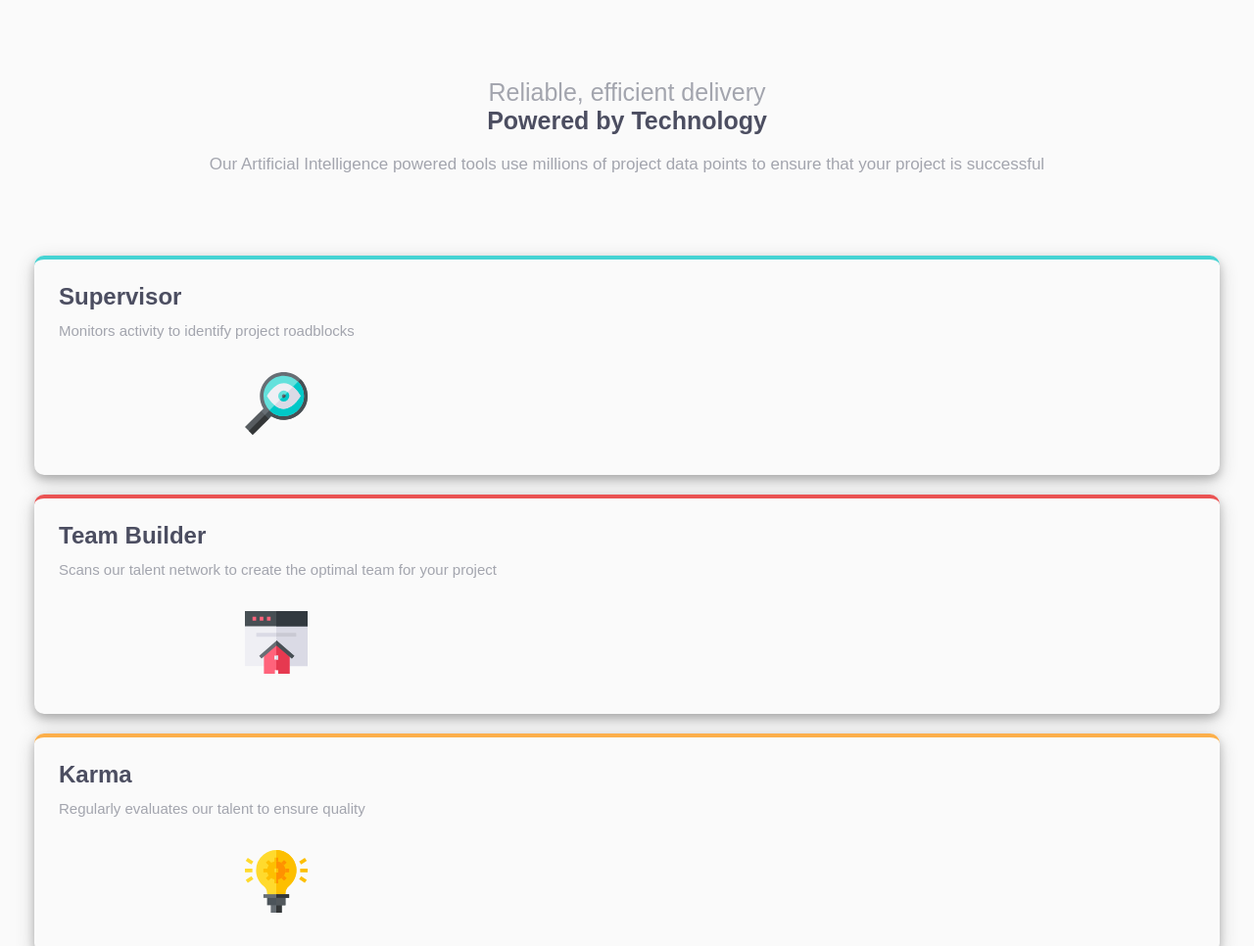
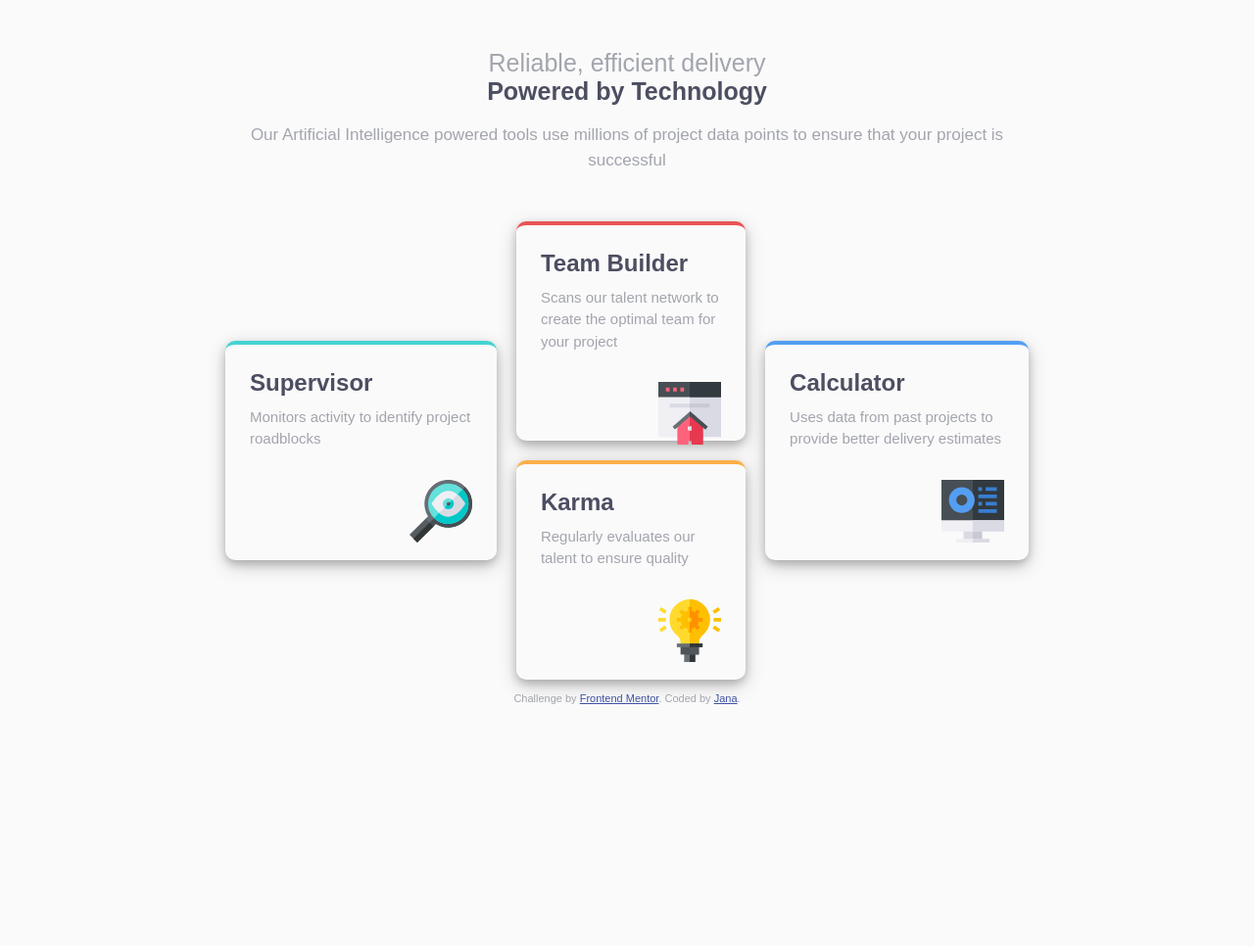
Before and after one commit to JaBoe97/four_card_feature_section, a website built with Vite: page index.html in a window 1280 px wide. Shown: the top 966 px of the page at 98% size. After the commit the page ends 800 px from the top, so only its background shows below. Built offline with nearby package versions, Linux system fonts and the light colour scheme.

Commit message:
desktop version finish

```diff
--- a/index.html
+++ b/index.html
@@ -29,7 +29,6 @@
       <div class="item item1">
         <h2>Supervisor</h2>
         <p>Monitors activity to identify project roadblocks</p>
-        <div class="svg_logo">
         <svg xmlns="http://www.w3.org/2000/svg" width="64" height="64">
           <g fill="none">
             <path
@@ -83,7 +82,6 @@
           </g>
         </svg>
       </div>
-      </div>
       <div class="item item2">
         <h2>Team Builder</h2>
         <p>
@@ -129,7 +127,6 @@
       <div class="item item3">
         <h2>Karma</h2>
         <p>Regularly evaluates our talent to ensure quality</p>
-        <div class="svg_logo">
         <svg xmlns="http://www.w3.org/2000/svg" width="64" height="64">
           <g fill="none">
             <path fill="#676E74" d="M26.375 52.625h11.25V64h-11.25z" />
@@ -188,17 +185,12 @@
           </g>
         </svg>
       </div>
-      </div>
       <div class="item item4">
         <h2>Calculator</h2>
         <p>Uses data from past projects to provide better delivery estimates</p>
-        <div class="svg_logo">
         <svg xmlns="http://www.w3.org/2000/svg" width="64" height="64">
           <g fill="none">
-              <path
-                fill="#474F54"
-                d="M64 0v41.25l-3.75 3.875H3.75L0 41.25V0z"
-              />
+            <path fill="#474F54" d="M64 0v41.25l-3.75 3.875H3.75L0 41.25V0z" />
             <path fill="#32393F" d="M64 0v41.25l-3.75 3.875H32V0z" />
             <path fill="#DADAE5" d="M22.625 50.875h18.75v11.25h-18.75z" />
             <path fill="#C9C9D3" d="M32 50.875h9.375v11.25H32z" />
@@ -219,7 +211,6 @@
         </svg>
       </div>
     </div>
-    </div>
 
     <footer>
       <p class="attribution">
--- a/stylesheet.css
+++ b/stylesheet.css
@@ -44,7 +44,7 @@ div > p {
 
 svg {
   margin-top: 15px;
-  margin-left: 190px;
+  float: right;
 }
 
 /* grid styling */
@@ -80,3 +80,35 @@ svg {
 .attribution a {
   color: hsl(228, 45%, 44%);
 }
+
+@media (min-width: 1000px) {
+  body {
+    margin: 35px 230px;
+  }
+  .grid-container {
+    margin-top: 50px;
+    grid-template-areas:
+      ". TeamBuilder ."
+      "Supervisor TeamBuilder Calculator"
+      "Supervisor Karma Calculator"
+      ". Karma .";
+  }
+  h1 {
+    margin-top: 50px;
+  }
+  .item {
+    max-width: 300px;
+  }
+  .item1 {
+    grid-area: Supervisor;
+  }
+  .item2 {
+    grid-area: TeamBuilder;
+  }
+  .item3 {
+    grid-area: Karma;
+  }
+  .item4 {
+    grid-area: Calculator;
+  }
+}
```
Lines whose indentation alone changed are shown as unchanged.
